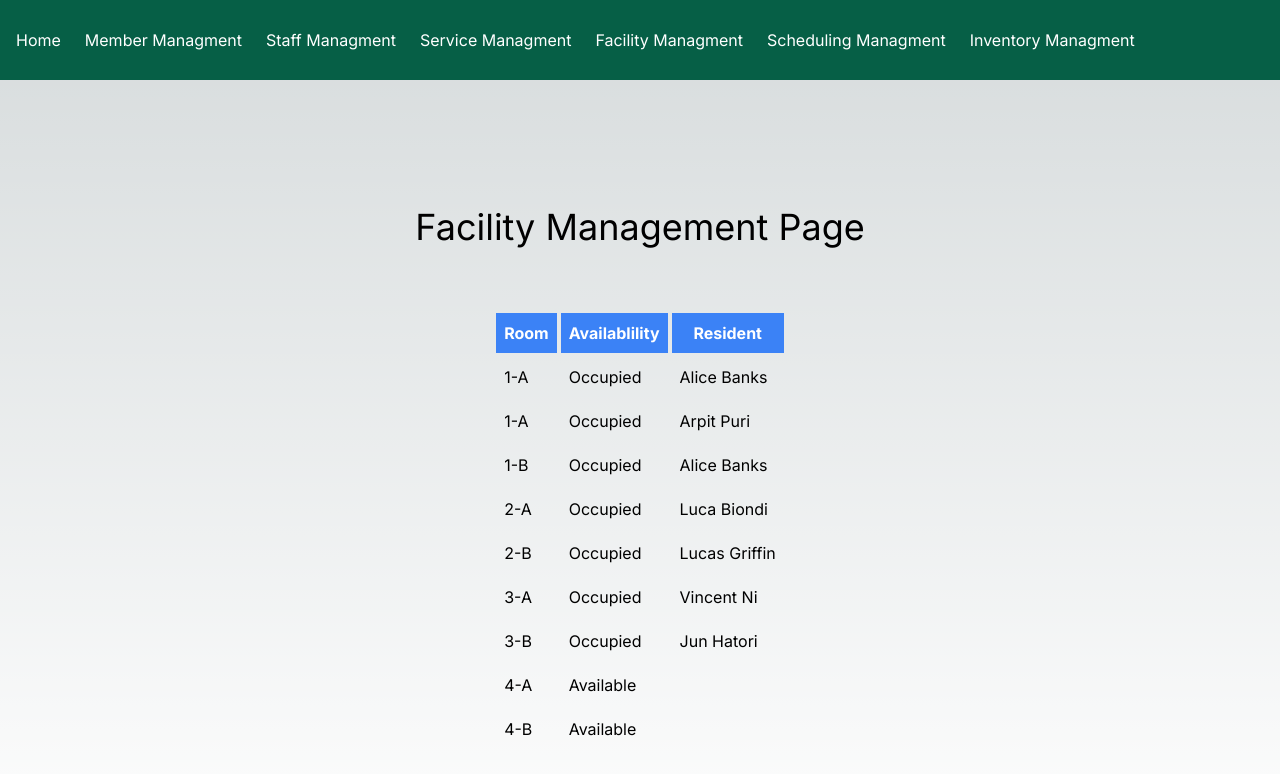
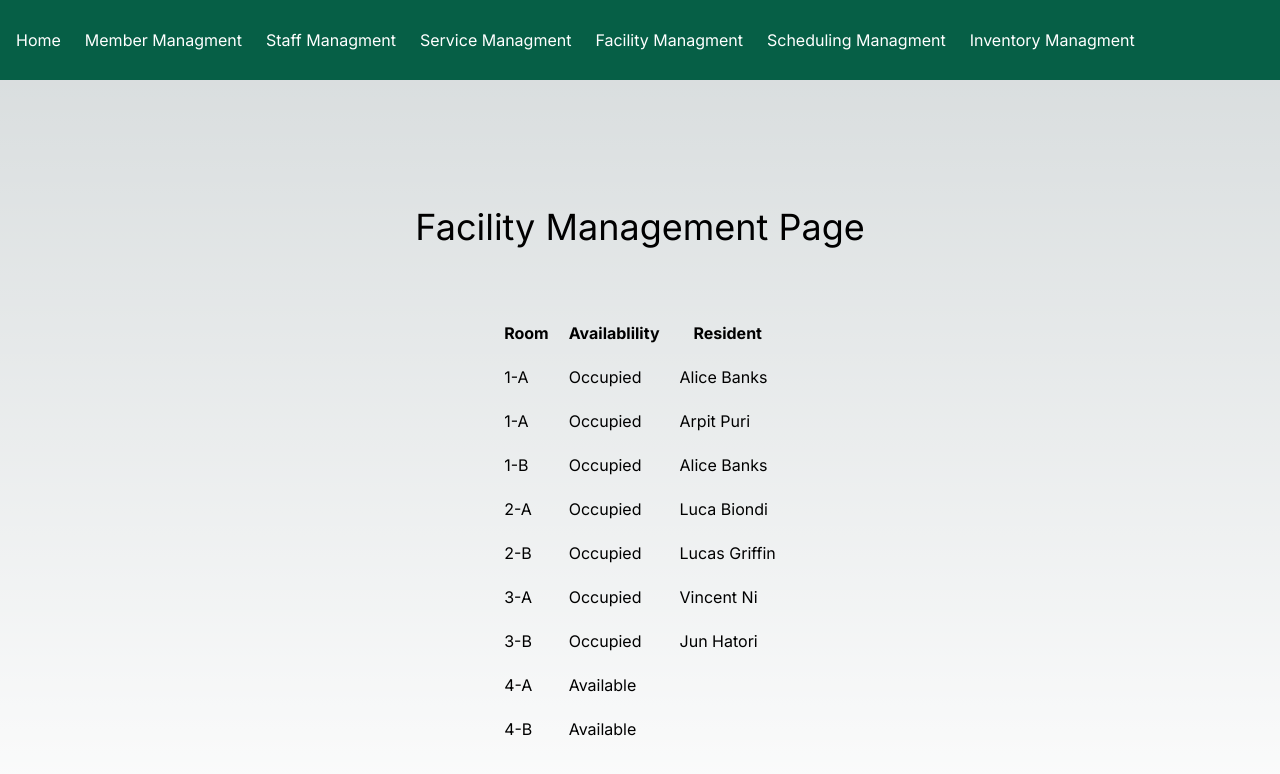
Before and after one commit to VinKnee13/vinknee13, a Next.js app: page /facility in a window 1280 px wide. Shown: the top 774 px of the page. Built offline with nearby package versions, Linux system fonts and the light colour scheme.

Commit message:
Update page.tsx

```diff
--- a/src/app/facility/page.tsx
+++ b/src/app/facility/page.tsx
@@ -8,7 +8,7 @@ export default function facilityManagment() {
 
 <table className="table-auto border-separate border-spacing-1">
  <thead>
-<tr className="bg-blue-500 text-white">
+<tr>
     <th className="p-2">Room</th>
     <th className="p-2">Availablility</th>
     <th className="p-2">Resident</th>
```
